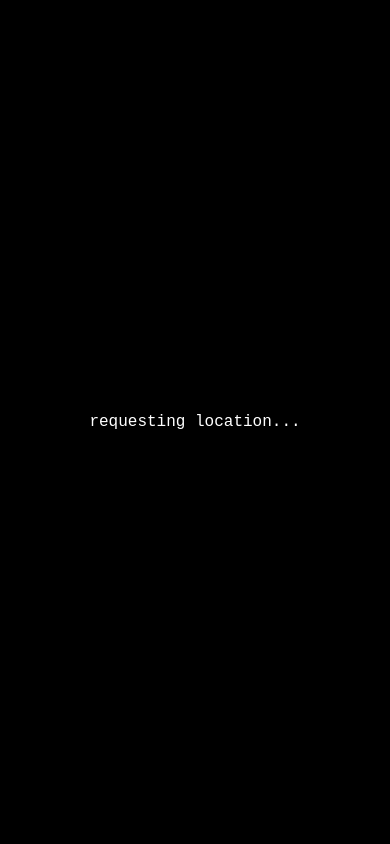
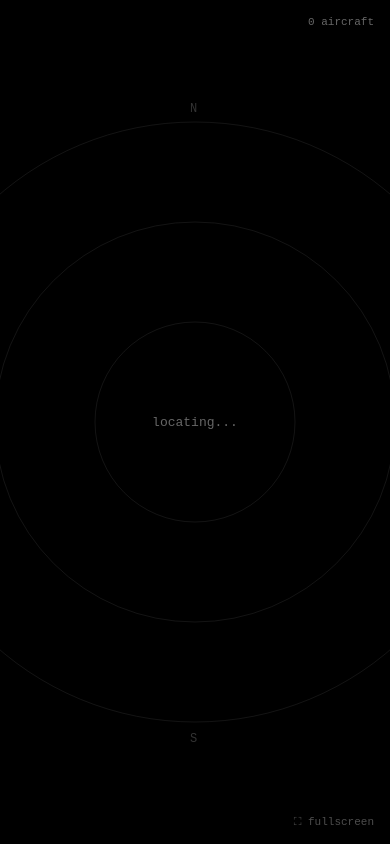
Before and after one commit to trshaan/skylight-own, a React (Vite) app: page / in a window 390 px wide. Built offline with nearby package versions, Linux system fonts and the light colour scheme; no server answers.

Commit message:
fix canvas sizing, geolocation working

```diff
--- a/src/App.tsx
+++ b/src/App.tsx
@@ -4,15 +4,13 @@ import { useFlights } from "./useFlights"
 const SCALE = 5
 const UPDATE_INTERVAL = 5000
 
-function latLonToXY(lat: number, lon: number, centerLat: number, centerLon: number, w: number, h: number) {
-  const kmPerDegLat = 111
-  const kmPerDegLon = 111 * Math.cos((centerLat * Math.PI) / 180)
-  const x = w / 2 + (lon - centerLon) * kmPerDegLon * SCALE
-  const y = h / 2 - (lat - centerLat) * kmPerDegLat * SCALE
+function latLonToXY(lat: number, lon: number, clat: number, clon: number, w: number, h: number) {
+  const x = w / 2 + (lon - clon) * 111 * Math.cos(clat * Math.PI / 180) * SCALE
+  const y = h / 2 - (lat - clat) * 111 * SCALE
   return { x, y }
 }
 
-function altitudeColor(alt: number) {
+function altColor(alt: number) {
   if (alt > 25000) return "#38bdf8"
   if (alt > 15000) return "#a3e635"
   if (alt > 5000) return "#f97316"
@@ -20,64 +18,33 @@ function altitudeColor(alt: number) {
 }
 
 function drawPlane(ctx: CanvasRenderingContext2D, color: string) {
-  ctx.shadowColor = color
-  ctx.shadowBlur = 30
-  ctx.fillStyle = color
-  ctx.beginPath()
-  ctx.moveTo(0, -12)
-  ctx.lineTo(2, -4)
-  ctx.lineTo(2, 6)
-  ctx.lineTo(0, 8)
-  ctx.lineTo(-2, 6)
-  ctx.lineTo(-2, -4)
-  ctx.closePath()
-  ctx.fill()
-  ctx.beginPath()
-  ctx.moveTo(-2, 0)
-  ctx.lineTo(-12, 6)
-  ctx.lineTo(-10, 8)
-  ctx.lineTo(0, 4)
-  ctx.lineTo(10, 8)
-  ctx.lineTo(12, 6)
-  ctx.lineTo(2, 0)
-  ctx.closePath()
-  ctx.fill()
-  ctx.beginPath()
-  ctx.moveTo(-1, 6)
-  ctx.lineTo(-5, 10)
-  ctx.lineTo(-4, 11)
-  ctx.lineTo(0, 8)
-  ctx.lineTo(4, 11)
-  ctx.lineTo(5, 10)
-  ctx.lineTo(1, 6)
-  ctx.closePath()
-  ctx.fill()
+  ctx.shadowColor = color; ctx.shadowBlur = 30; ctx.fillStyle = color
+  ctx.beginPath(); ctx.moveTo(0,-12); ctx.lineTo(2,-4); ctx.lineTo(2,6); ctx.lineTo(0,8); ctx.lineTo(-2,6); ctx.lineTo(-2,-4); ctx.closePath(); ctx.fill()
+  ctx.beginPath(); ctx.moveTo(-2,0); ctx.lineTo(-12,6); ctx.lineTo(-10,8); ctx.lineTo(0,4); ctx.lineTo(10,8); ctx.lineTo(12,6); ctx.lineTo(2,0); ctx.closePath(); ctx.fill()
+  ctx.beginPath(); ctx.moveTo(-1,6); ctx.lineTo(-5,10); ctx.lineTo(-4,11); ctx.lineTo(0,8); ctx.lineTo(4,11); ctx.lineTo(5,10); ctx.lineTo(1,6); ctx.closePath(); ctx.fill()
   ctx.shadowBlur = 0
 }
 
 type Pos = { x: number; y: number }
 
-function App() {
+export default function App() {
   const canvasRef = useRef<HTMLCanvasElement>(null)
-  const [center, setCenter] = useState<{lat: number, lon: number} | null>(null)
-  const [locError, setLocError] = useState(false)
-  const flights = useFlights(center?.lat ?? 0, center?.lon ?? 0)
-  const trailsRef = useRef<Map<string, Pos[]>>(new Map())
-  const prevPosRef = useRef<Map<string, Pos>>(new Map())
-  const curPosRef = useRef<Map<string, Pos>>(new Map())
-  const lastUpdateRef = useRef<number>(Date.now())
-  const rafRef = useRef<number>(0)
+  const [center, setCenter] = useState<{lat:number,lon:number}>({lat:28.5355,lon:77.2410})
+  const flights = useFlights(center.lat, center.lon)
   const flightsRef = useRef(flights)
   const centerRef = useRef(center)
-  const [selected, setSelected] = useState<{flight: any, x: number, y: number} | null>(null)
+  const trails = useRef<Map<string,Pos[]>>(new Map())
+  const prev = useRef<Map<string,Pos>>(new Map())
+  const cur = useRef<Map<string,Pos>>(new Map())
+  const lastUpdate = useRef(Date.now())
+  const raf = useRef(0)
+  const [selected, setSelected] = useState<{f:any,x:number,y:number}|null>(null)
+  const [loading, setLoading] = useState(true)
 
   useEffect(() => {
     navigator.geolocation.getCurrentPosition(
-      (pos) => setCenter({ lat: pos.coords.latitude, lon: pos.coords.longitude }),
-      () => {
-        setLocError(true)
-        setCenter({ lat: 28.5355, lon: 77.2410 })
-      }
+      p => { setCenter({lat: p.coords.latitude, lon: p.coords.longitude}); setLoading(false) },
+      () => setLoading(false)
     )
   }, [])
 
@@ -85,17 +52,15 @@ function App() {
     flightsRef.current = flights
     centerRef.current = center
     const canvas = canvasRef.current
-    if (!canvas || !center) return
-
-    flights.forEach((f) => {
-      if (!f.lat || !f.lon) return
-      const newPos = latLonToXY(f.lat, f.lon, center.lat, center.lon, canvas.width, canvas.height)
-      const old = curPosRef.current.get(f.hex)
-      prevPosRef.current.set(f.hex, old ?? newPos)
-      curPosRef.current.set(f.hex, newPos)
+    if (!canvas) return
+    const W = window.innerWidth, H = window.innerHeight
+    flights.forEach(f => {
+      if (!f.lat||!f.lon) return
+      const np = latLonToXY(f.lat, f.lon, center.lat, center.lon, W, H)
+      prev.current.set(f.hex, cur.current.get(f.hex) ?? np)
+      cur.current.set(f.hex, np)
     })
-
-    lastUpdateRef.current = Date.now()
+    lastUpdate.current = Date.now()
   }, [flights, center])
 
   useEffect(() => {
@@ -104,143 +69,73 @@ function App() {
     canvas.width = window.innerWidth
     canvas.height = window.innerHeight
 
-    const draw = () => {
-      const ctx = canvas.getContext("2d")
-      if (!ctx) return
+    function draw() {
+      const ctx = canvas!.getContext("2d")!
       const c = centerRef.current
-      if (!c) { rafRef.current = requestAnimationFrame(draw); return }
-
-      const t = Math.min((Date.now() - lastUpdateRef.current) / UPDATE_INTERVAL, 1)
-      ctx.clearRect(0, 0, canvas.width, canvas.height)
-
-      const cx = canvas.width / 2
-      const cy = canvas.height / 2
-      ctx.strokeStyle = "rgba(255,255,255,0.08)"
-      ctx.lineWidth = 1
-      ;[100, 200, 300].forEach(r => {
-        ctx.beginPath()
-        ctx.arc(cx, cy, r, 0, Math.PI * 2)
-        ctx.stroke()
+      const W = canvas!.width, H = canvas!.height
+      const t = Math.min((Date.now() - lastUpdate.current) / UPDATE_INTERVAL, 1)
+      ctx.clearRect(0,0,W,H)
+      const cx = W/2, cy = H/2
+      ctx.strokeStyle = "rgba(255,255,255,0.08)"; ctx.lineWidth = 1
+      ;[100,200,300].forEach(r => { ctx.beginPath(); ctx.arc(cx,cy,r,0,Math.PI*2); ctx.stroke() })
+      ctx.fillStyle = "rgba(255,255,255,0.2)"; ctx.font = "12px monospace"
+      ctx.fillText("N", cx-5, cy-310); ctx.fillText("S", cx-5, cy+320)
+      ctx.fillText("E", cx+312, cy+4); ctx.fillText("W", cx-320, cy+4)
+      flightsRef.current.forEach(f => {
+        if (!f.lat||!f.lon) return
+        const p = prev.current.get(f.hex); const cu = cur.current.get(f.hex)
+        if (!p||!cu) return
+        const x = p.x+(cu.x-p.x)*t; const y = p.y+(cu.y-p.y)*t
+        const color = altColor(f.alt_baro||0)
+        const trail = trails.current.get(f.hex)??[]
+        if (!trail.length||Math.hypot(x-trail[trail.length-1].x,y-trail[trail.length-1].y)>1) {
+          trail.push({x,y}); if(trail.length>40) trail.shift(); trails.current.set(f.hex,trail)
+        }
+        trail.forEach((pos,i) => {
+          ctx.beginPath(); ctx.arc(pos.x,pos.y,1.5,0,Math.PI*2)
+          ctx.fillStyle=`rgba(249,115,22,${(i/trail.length)*0.5})`; ctx.fill()
+        })
+        ctx.save(); ctx.translate(x,y); ctx.rotate(((f.track||0)*Math.PI)/180)
+        drawPlane(ctx,color); ctx.restore()
+        ctx.fillStyle="white"; ctx.font="11px monospace"
+        ctx.fillText(f.flight?.trim()||f.hex, x+14, y-8)
+        ctx.fillStyle=color; ctx.font="10px monospace"
+        ctx.fillText(`${f.alt_baro||0} ft  ${f.gs?Math.round(f.gs)+" kt":""}`, x+14, y+4)
+        if (f.orig_iata&&f.dest_iata) { ctx.fillStyle="#888"; ctx.fillText(`${f.orig_iata} → ${f.dest_iata}`, x+14, y+16) }
       })
-      ctx.fillStyle = "rgba(255,255,255,0.2)"
-      ctx.font = "12px monospace"
-      ctx.fillText("N", cx - 5, cy - 310)
-      ctx.fillText("S", cx - 5, cy + 320)
-      ctx.fillText("E", cx + 312, cy + 4)
-      ctx.fillText("W", cx - 320, cy + 4)
-
-      flightsRef.current.forEach((f) => {
-        if (!f.lat || !f.lon) return
-        const prev = prevPosRef.current.get(f.hex)
-        const cur = curPosRef.current.get(f.hex)
-        if (!prev || !cur) return
-
-        const x = prev.x + (cur.x - prev.x) * t
-        const y = prev.y + (cur.y - prev.y) * t
-        const color = altitudeColor(f.alt_baro || 0)
-
-        const trail = trailsRef.current.get(f.hex) ?? []
-        if (trail.length === 0 || Math.hypot(x - trail[trail.length-1].x, y - trail[trail.length-1].y) > 1) {
-          trail.push({ x, y })
-          if (trail.length > 40) trail.shift()
-          trailsRef.current.set(f.hex, trail)
-        }
-
-        trail.forEach((pos, i) => {
-          const alpha = i / trail.length
-          ctx.beginPath()
-          ctx.arc(pos.x, pos.y, 1.5, 0, Math.PI * 2)
-          ctx.fillStyle = "rgba(249,115,22," + (alpha * 0.5) + ")"
-          ctx.fill()
-        })
-
-        const angle = ((f.track || 0) * Math.PI) / 180
-        ctx.save()
-        ctx.translate(x, y)
-        ctx.rotate(angle)
-        drawPlane(ctx, color)
-        ctx.restore()
-
-        const label = f.flight?.trim() || f.hex
-        const speed = f.gs ? Math.round(f.gs) + " kt" : ""
-        const route = f.orig_iata && f.dest_iata ? f.orig_iata + " → " + f.dest_iata : ""
-
-        ctx.fillStyle = "white"
-        ctx.font = "11px monospace"
-        ctx.fillText(label, x + 14, y - 8)
-        ctx.fillStyle = color
-        ctx.font = "10px monospace"
-        ctx.fillText((f.alt_baro || 0) + " ft  " + speed, x + 14, y + 4)
-        if (route) {
-          ctx.fillStyle = "#888"
-          ctx.fillText(route, x + 14, y + 16)
-        }
-      })
-
-      rafRef.current = requestAnimationFrame(draw)
+      raf.current = requestAnimationFrame(draw)
     }
-
-    rafRef.current = requestAnimationFrame(draw)
-    return () => cancelAnimationFrame(rafRef.current)
+    raf.current = requestAnimationFrame(draw)
+    return () => cancelAnimationFrame(raf.current)
   }, [])
-
-  if (!center) return (
-    <div style={{color: "white", background: "black", height: "100vh", display: "flex", alignItems: "center", justifyContent: "center", fontFamily: "monospace", fontSize: 16}}>
-      {locError ? "location denied — defaulting to Delhi" : "requesting location..."}
-    </div>
-  )
 
   return (
     <>
-      <canvas
-        ref={canvasRef}
-        style={{ display: "block", background: "black" }}
-        onClick={(e) => {
+      <canvas ref={canvasRef} width={window.innerWidth} height={window.innerHeight} style={{display:"block",background:"black"}}
+        onClick={e => {
           const c = centerRef.current
-          if (!c) return
-          const rect = canvasRef.current?.getBoundingClientRect()
-          if (!rect) return
-          const mx = e.clientX - rect.left
-          const my = e.clientY - rect.top
+          const r = canvasRef.current!.getBoundingClientRect()
+          const mx = e.clientX-r.left, my = e.clientY-r.top
           const hit = flightsRef.current.find(f => {
-            if (!f.lat || !f.lon) return false
-            const {x, y} = latLonToXY(f.lat, f.lon, c.lat, c.lon, window.innerWidth, window.innerHeight)
-            return Math.hypot(mx - x, my - y) < 20
+            if (!f.lat||!f.lon) return false
+            const {x,y} = latLonToXY(f.lat,f.lon,c.lat,c.lon,window.innerWidth,window.innerHeight)
+            return Math.hypot(mx-x,my-y)<20
           })
-          setSelected(hit ? {flight: hit, x: e.clientX, y: e.clientY} : null)
+          setSelected(hit?{f:hit,x:e.clientX,y:e.clientY}:null)
         }}
       />
-      {locError && (
-        <div style={{position: "fixed", bottom: 16, left: 16, color: "#888", fontFamily: "monospace", fontSize: 11}}>
-          location denied — showing Delhi
-        </div>
-      )}
+      {loading && <div style={{position:"fixed",top:"50%",left:"50%",transform:"translate(-50%,-50%)",color:"rgba(255,255,255,0.4)",fontFamily:"monospace",fontSize:13}}>locating...</div>}
+      <div style={{position:"fixed",top:16,right:16,color:"rgba(255,255,255,0.4)",fontFamily:"monospace",fontSize:11}}>{flights.length} aircraft</div>
+      <div onClick={()=>document.documentElement.requestFullscreen()} style={{position:"fixed",bottom:16,right:16,color:"rgba(255,255,255,0.3)",fontFamily:"monospace",fontSize:11,cursor:"pointer"}}>⛶ fullscreen</div>
       {selected && (
-        <div style={{
-          position: "fixed",
-          left: selected.x + 16,
-          top: selected.y - 60,
-          background: "rgba(0,0,0,0.85)",
-          border: "1px solid #f97316",
-          borderRadius: 8,
-          padding: "10px 14px",
-          color: "white",
-          fontFamily: "monospace",
-          fontSize: 12,
-          zIndex: 10,
-          minWidth: 180
-        }}>
-          <div style={{color: "#f97316", fontSize: 14, marginBottom: 4}}>
-            {selected.flight.flight?.trim() || selected.flight.hex}
-          </div>
-          <div>{selected.flight.orig_iata} → {selected.flight.dest_iata}</div>
-          <div>Alt: {selected.flight.alt_baro} ft</div>
-          <div>Speed: {Math.round(selected.flight.gs)} kt</div>
-          <div style={{color: "#888", marginTop: 4}}>{selected.flight.desc || "unknown type"}</div>
+        <div style={{position:"fixed",left:selected.x+16,top:selected.y-60,background:"rgba(0,0,0,0.85)",border:"1px solid #f97316",borderRadius:8,padding:"10px 14px",color:"white",fontFamily:"monospace",fontSize:12,zIndex:10,minWidth:180}}>
+          <div style={{color:"#f97316",fontSize:14,marginBottom:4}}>{selected.f.flight?.trim()||selected.f.hex}</div>
+          <div>{selected.f.orig_iata} → {selected.f.dest_iata}</div>
+          <div>Alt: {selected.f.alt_baro} ft</div>
+          <div>Speed: {Math.round(selected.f.gs)} kt</div>
+          <div style={{color:"#888",marginTop:4}}>{selected.f.desc||"unknown type"}</div>
         </div>
       )}
     </>
   )
 }
-
-export default App
```
